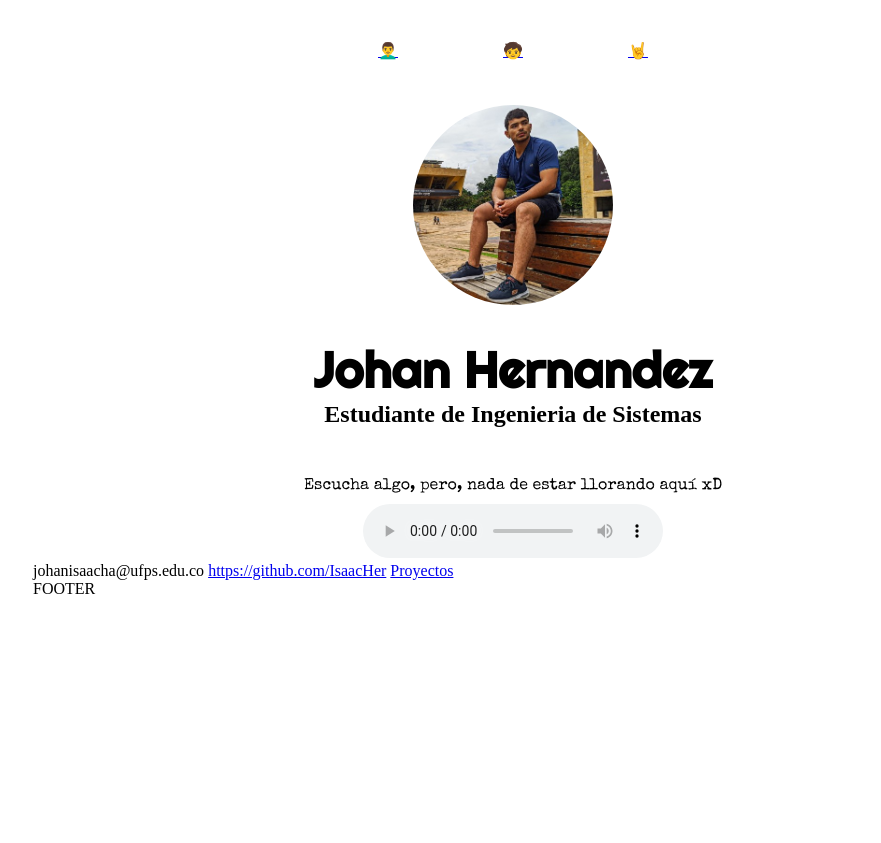
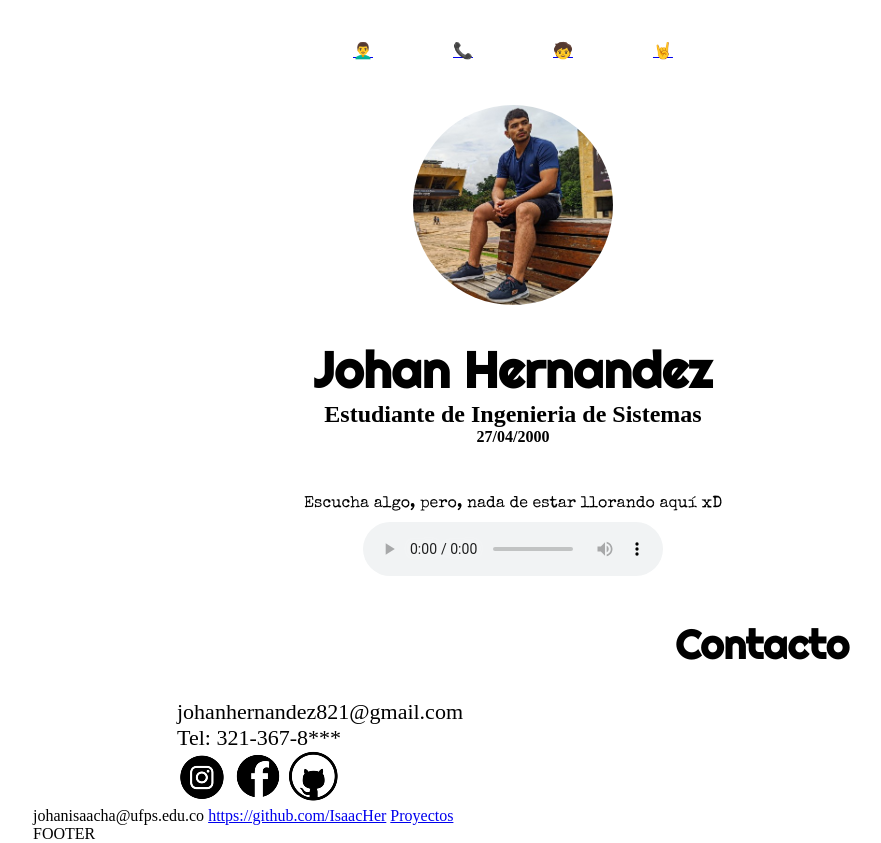
Before and after one commit to crangarita/redweb, a plain HTML site: page students/1151713/index.html in a window 1280 px wide. Shown: the whole page, without its empty margins (127-1008 px from the left). Before the commit the page ends 800 px from the top, so only its background shows below. Drawn offline with nearby package versions, Linux system fonts and the light colour scheme.

Commit message:
Añadí la sección de contacto

```diff
--- a/students/1151713/CSS/styleJ.css
+++ b/students/1151713/CSS/styleJ.css
@@ -56,10 +56,44 @@ main .yo {
   font-size: 5rem;
 }
 
-.yo h2 {
+.yo h3 {
+  font-family: "Bitter", serif;
 }
 
 .yo p {
   font-family: "Special Elite", cursive;
   margin: 5rem 0 1rem 0;
 }
+
+.contacto {
+  width: 100%;
+  margin-top: 4rem;
+  display: flex;
+  flex-direction: column;
+  align-items: center;
+}
+
+.contacto .titulo {
+  width: 70%;
+  display: flex;
+  justify-content: flex-end;
+}
+
+.contacto .titulo h1 {
+  font-family: "Righteous", cursive;
+  font-size: 4rem;
+}
+
+.contacto .lista {
+  width: 70%;
+  margin-top: 3rem;
+}
+
+.contacto .lista ul {
+  list-style: none;
+  font-size: 2.2rem;
+}
+
+.contacto .lista ul a {
+  width: 50px;
+}
--- a/students/1151713/index.html
+++ b/students/1151713/index.html
@@ -4,7 +4,7 @@
 <head>
         <title>Johan Hernandez</title>
         <link rel="stylesheet" href="./CSS/styleJ.css">
-        <link href="https://fonts.googleapis.com/css2?family=Righteous&family=Special+Elite&display=swap"
+        <link href="https://fonts.googleapis.com/css2?family=Bitter:wght@300&family=Righteous&family=Special+Elite&display=swap"
                 rel="stylesheet">
 </head>
 
@@ -13,6 +13,7 @@
                 <header>
                         <nav>
                                 <a href="#yo" title="yo">👨‍🦱</a>
+                                <a href="#contacto" title="contacto">📞</a>
                                 <a href="#infancia" title="infancia">🧒</a>
                                 <a href="#intereses" title="intereses">🤘</a>
                         </nav>
@@ -24,6 +25,7 @@
                                 </picture>
                                 <h1>Johan Hernandez</h1>
                                 <h2>Estudiante de Ingenieria de Sistemas</h2>
+                                <h4> 27/04/2000</h4>
                                 <p>Escucha algo, pero, nada de estar llorando aquí xD</p>
                                 <div class="music">
                                         <audio controls autoplay>
@@ -31,6 +33,25 @@
                                                 <source src="./MP3/cancioncita.mp3" type="audio/mpeg">
                                                 Your browser does not support the audio element.
                                         </audio>
+                                </div>
+                        </section>
+                        <section id="contacto" class="contacto">
+                                <div class="titulo">
+                                        <h1>Contacto</h1>
+                                </div>
+                                <div class="lista">
+                                        <ul>
+                                                <li>johanhernandez821@gmail.com</li>
+                                                <li>Tel: 321-367-8***</li>
+                                                <a href="https://www.instagram.com/yosoyjohan/" target="_blank"><img
+                                                                src="./img/instagram.png"
+                                                                alt="el logo de instagram"></a>
+                                                <a href="https://web.facebook.com/profile.php?id=100013564151935"
+                                                        target="_blank"><img src="./img/facebook.png"
+                                                                alt="logo de facebook"></a>
+                                                <a href="https://github.com/IsaacHer" target="_blank"><img
+                                                                src="./img/github.png" alt="logo de github"></a>
+                                        </ul>
                                 </div>
                         </section>
                         <section>
```
Also changed, not shown: students/1151713/img/facebook.png (added), students/1151713/img/github.png (added), students/1151713/img/instagram.png (added).
